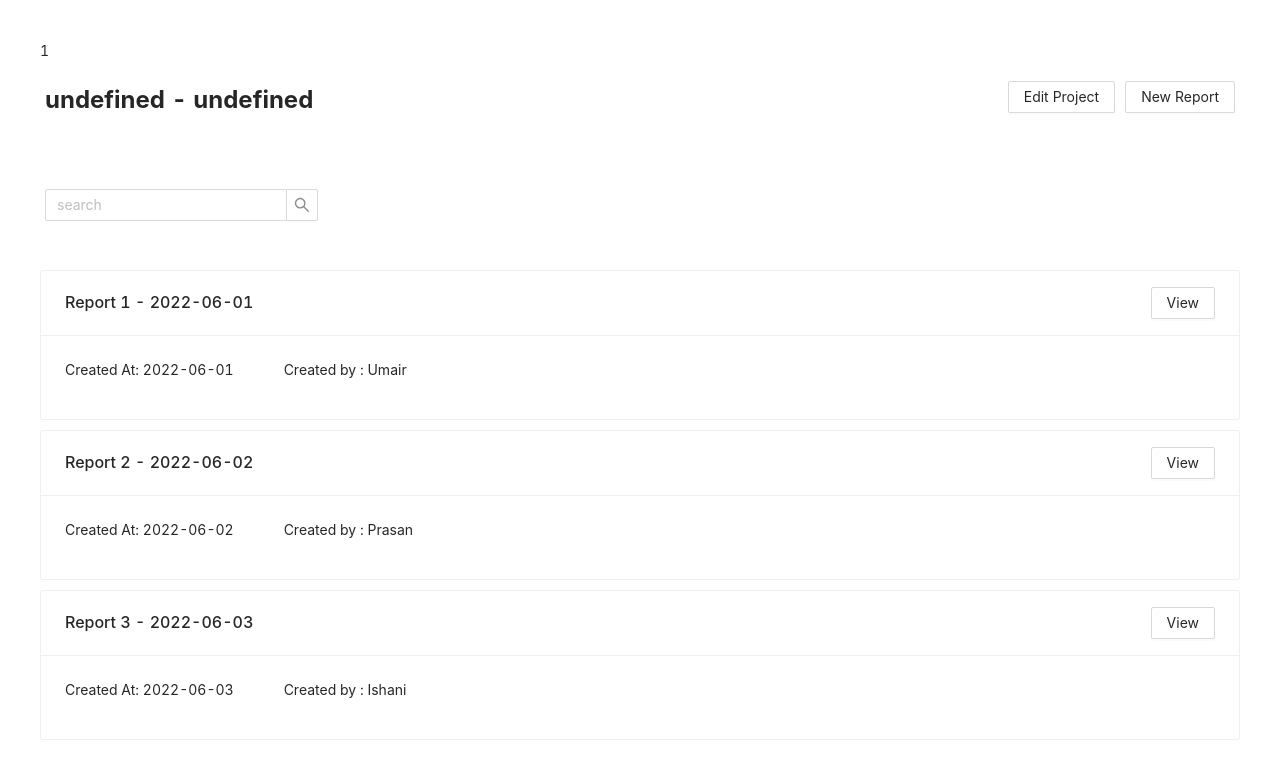
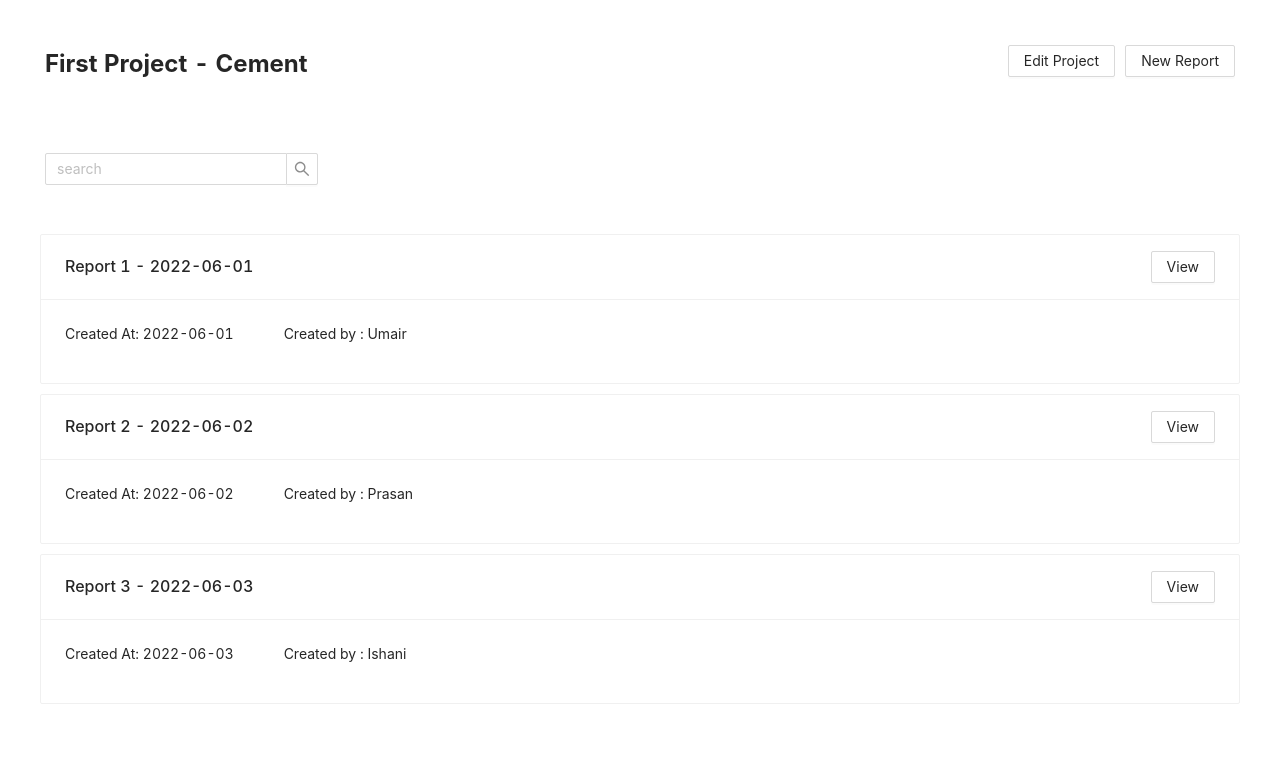
Before and after one commit to umair-zone/carbon-zero, a React (Create React App) app: page /projects/1/reports in a window 1280 px wide. Shown: the top 778 px of the page. Built offline with nearby package versions, Linux system fonts and the light colour scheme.

Commit message:
commit013
commit013

```diff
--- a/src/atoms/ProjectCard.jsx
+++ b/src/atoms/ProjectCard.jsx
@@ -8,20 +8,14 @@ const ProjectCard = (props) => {
 
   const navigate = useNavigate();
 
-  // const navigateToReports = (id) => {
-  //   navigate( `/projects/:${id}/reports`,{id:id} );
-  // };
-
   return (
           <Card
           title={props.title+" - "+props.type}
           extra={
            <div direction="row">
-              {/* `/projects/${props.projectId}/reports` */}
-              <Link to={{}}>
-              Create New Report</Link>
+              <Link to={{}}> Create New Report</Link>
               <RouteButton title="View Reports"
-                  onClick = {()=>navigate(`/projects/${props.projectId}/reports`, {itemId: props.projectId })}/>
+                  onClick = {()=>navigate(`/projects/${props.projectId}/reports`)}/>
             </div>
           }
           style={{
--- a/src/atoms/RouteButton.jsx
+++ b/src/atoms/RouteButton.jsx
@@ -13,9 +13,7 @@ const RouteButton = (props) => {
                <>
                <StyledButton key="1"
                onClick={props.onClick}
-
                style={{marginLeft:'10px' }}
-
                 >{props.title}
                </StyledButton>
                </>
--- a/src/components/PopupForm.jsx
+++ b/src/components/PopupForm.jsx
@@ -6,14 +6,9 @@ const PopupForm = () => {
 
   return (
     <Form
-      labelCol={{
-        span: 6,
-      }}
-      wrapperCol={{
-        span: 16,
-      }}
-      layout="horizontal"
-      >
+      labelCol={{ span: 6,}}
+      wrapperCol={{span: 16,}}
+      layout="horizontal" >
 
       <Form.Item label="Project Name">
         <Input />
@@ -32,7 +27,6 @@ const PopupForm = () => {
       <Form.Item label="Description">
         <TextArea rows={4} />
       </Form.Item>
-
     </Form>
   );
 };
--- a/src/components/ReportPanel.jsx
+++ b/src/components/ReportPanel.jsx
@@ -15,30 +15,39 @@ const { Search } = Input;
 
 const onSearch = (value) => console.log(value);
 
+const details=[
+  {id:1, projectId:1,project:"First Project",title :"Report 1", type:"Cement", createdBy:"Umair", createdAt:"2022-06-01"},
+  {id:2,projectId:2,project:"Second Project",title :"Report 2", type:"Highway", createdBy:"Prasan",createdAt:"2022-06-02" },
+  {id:3,projectId:3,project:"Third Project",title :"Report 3",type:"Other",createdBy:"Ishani",createdAt:"2022-06-03"}
+]
+
 const StyledRow = styled(Row)`
     display: flex;
     justifyContent:space-between;
     padding: 5px;
 `;
 
-
-const ReportPanel = (props) => {
+const ReportPanel = () => {
 
   const {projectId} = useParams();
-  // const { navigation } = props;
 
   return(
         <Form>
-
-        <p>
-          {projectId}
-        </p>
-
-              <StyledRow direction="row"
+               <StyledRow direction="row"
                   style={{display: 'flex',justifyContent:'space-between'}}>
                      {/*item 1  */}
                       <Form.Item style={{paddingTop:"0px"}}>
-                        <p style={{fontSize:"24px",fontWeight:"bold"}}>{props.title+" - "+props.type}</p>
+                            {details.map((ele) => {
+                                if(ele.projectId.toString() === projectId.toString()){
+                                    return(
+                                    <p style={{fontSize:"24px",fontWeight:"bold"}}>
+                                       {ele.project+" - "+ele.type}
+                                    </p>
+                                    );
+                                }else {
+                                  return null;
+                                }
+                              })}
                       </Form.Item>
                      {/*item 2  */}
                       <Form.Item>
--- a/src/pages/Reports.jsx
+++ b/src/pages/Reports.jsx
@@ -9,7 +9,6 @@ const StyledForm = styled.form`
     height:  100vh;
     overflow: auto;
 `;
-
 
 const details=[
   {id:1, projectId:1,title :"Report 1", type:"Cement", createdBy:"Umair", createdAt:"2022-06-01"},
```
